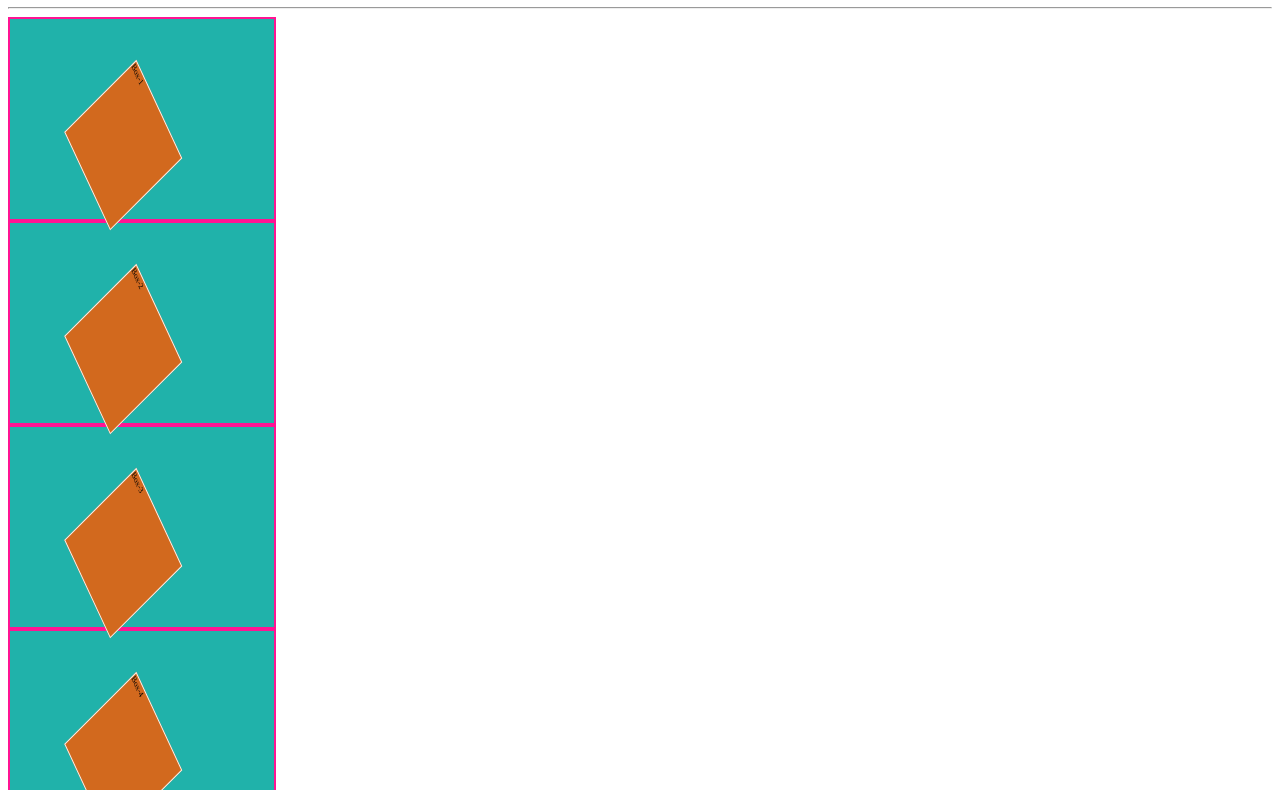
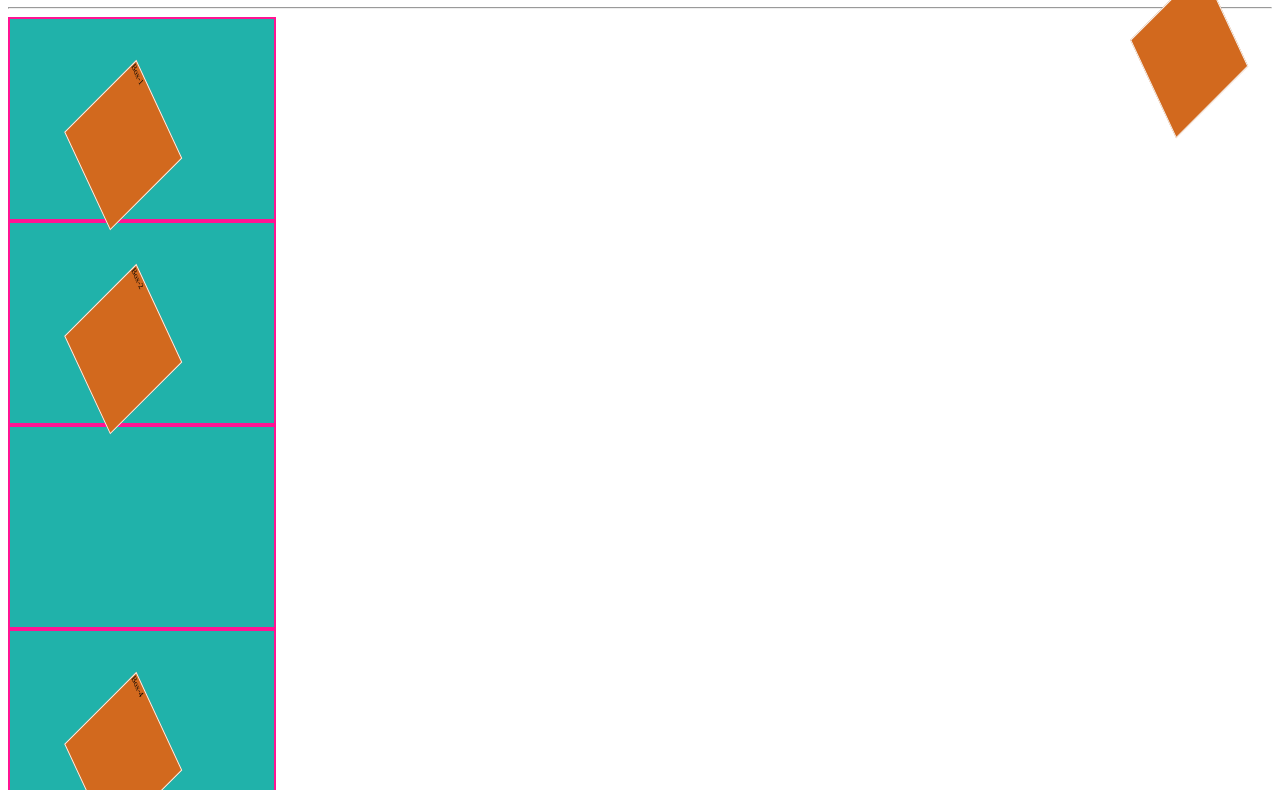
Before and after one commit to nusratBD/css-transform-transition, a plain HTML site: page index.html in a window 1280 px wide. Shown: the part 73-863 px from the top of the page. Drawn offline with Linux system fonts and the light colour scheme.

Commit message:
position absolute

```diff
--- a/index.html
+++ b/index.html
@@ -16,7 +16,7 @@
         <div class="inner">Box-2</div>
     </div>
     <div class="container">
-        <div class="inner">Box-3</div>
+        <div class="inner" id="box-3">Box-3</div>
     </div>
     <div class="container">
         <div class="inner">Box-4</div>
--- a/style.css
+++ b/style.css
@@ -31,3 +31,9 @@ h2{
     border: 2px solid magenta;
     transform: rotate(20deg);
 }
+/* Position */
+#box-3{
+    position: absolute;
+    top: 0;
+    right: 0;
+}
```
